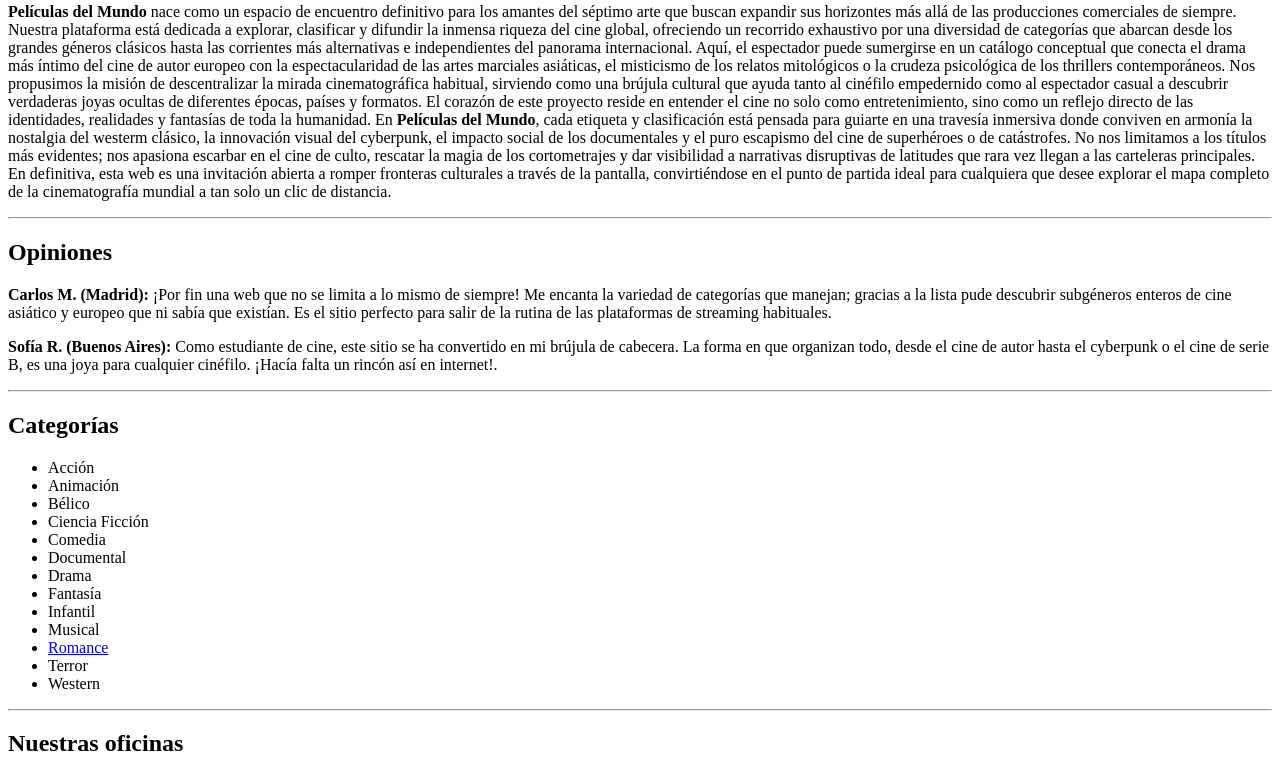
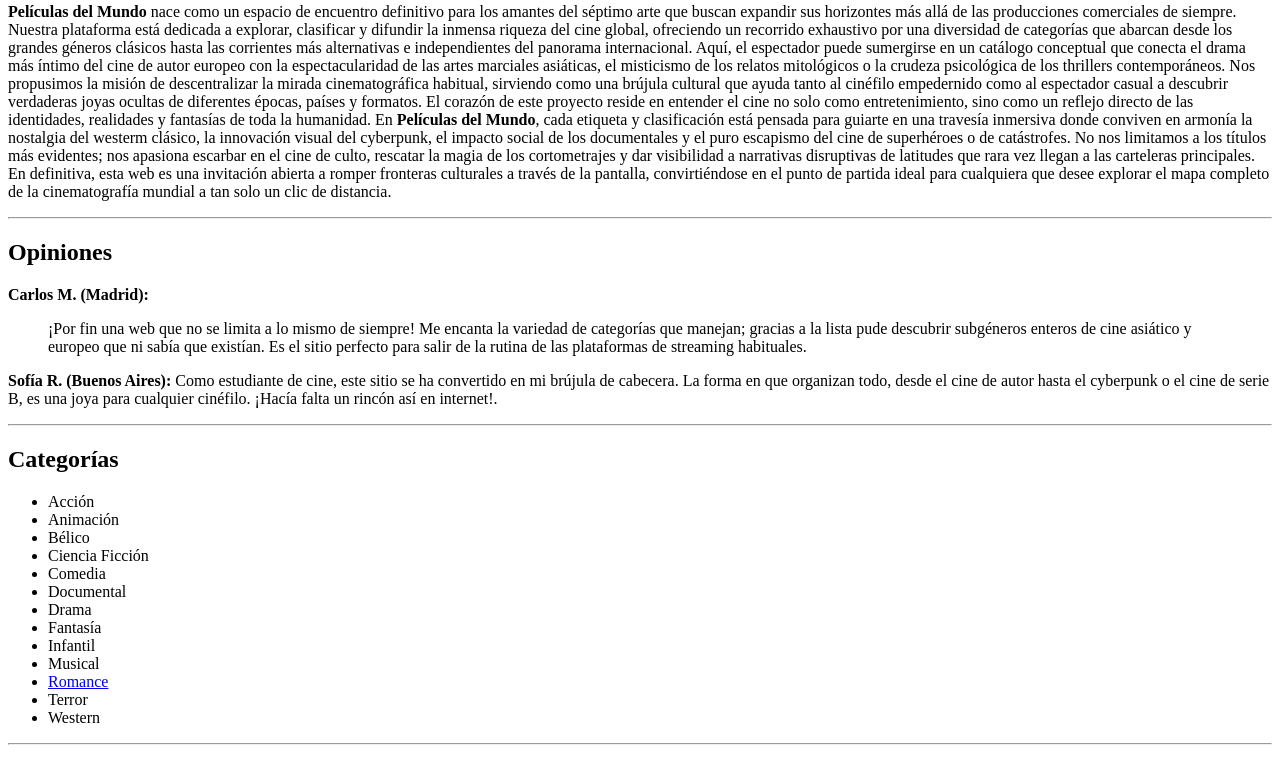
Before and after one commit to byireneventura/pelis-liderak, a plain HTML site: page index.html in a window 1280 px wide. Shown: the part 686-1447 px from the top of the page. Drawn offline with Linux system fonts and the light colour scheme.

Commit message:
Update index.html

```diff
--- a/index.html
+++ b/index.html
@@ -31,9 +31,9 @@ un clic de distancia.</p>
 
     <h2>Opiniones</h2>
 
-    <p><strong>Carlos M. (Madrid):</strong>  ¡Por fin una web que no se limita a lo mismo de siempre! Me encanta la variedad de categorías que manejan; gracias a la
+    <p><strong>Carlos M. (Madrid):</strong> <blockquote>¡Por fin una web que no se limita a lo mismo de siempre! Me encanta la variedad de categorías que manejan; gracias a la
 lista pude descubrir subgéneros enteros de cine asiático y europeo que ni sabía que existían. Es el sitio perfecto para salir de la rutina de las
-plataformas de streaming habituales.</p>
+plataformas de streaming habituales.</blockquote></p>
 
     <p><strong>Sofía R. (Buenos Aires):</strong>  Como estudiante de cine, este sitio se ha convertido en mi brújula de cabecera. La forma en que organizan todo, desde
 el cine de autor hasta el cyberpunk o el cine de serie B, es una joya para cualquier cinéfilo. ¡Hacía falta un rincón así en internet!.</p>
```
